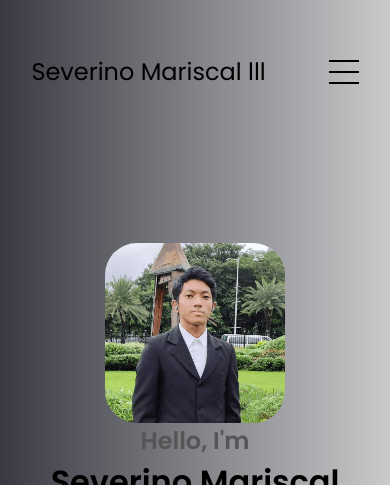
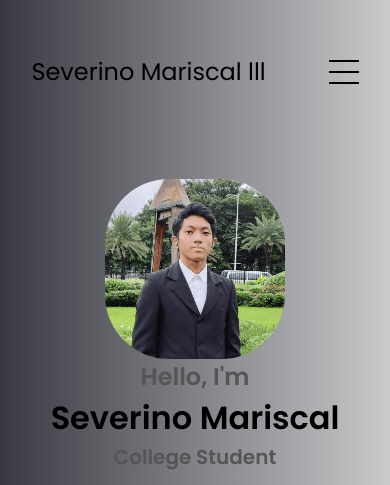
Before and after one commit to TokiRoko/severino_mariscal, a plain HTML site: page index.html in a window 390 px wide. Shown: the top 485 px of the page. Drawn offline with Linux system fonts and the light colour scheme.

Commit message:
Minor Chnages (Fixed bugs)

```diff
--- a/mediaqueries.css
+++ b/mediaqueries.css
@@ -35,8 +35,8 @@
     .section__pic-container-1 {
         justify-content: center;
         z-index: -10;
-        width: 275px auto;
-        height: 275px auto;
+        width: auto;
+        height: 275px;
         margin: 0 auto;
     }
     .contact-info-upper-container {
@@ -58,7 +58,7 @@
         height: 40vh;
     }
     #profile {
-        height: 83vh;
+        height: auto;
         margin-bottom: 0;
     }
     article {
@@ -107,7 +107,9 @@
 
     .section__pic-container-1, .profile-pic {
         width: auto;
-        padding: 2rem;
+        /*JUST REMOVE JUST IN CASE YOU
+            DON'T LIKE IT.*/
+        /* padding: 2rem; */
         height: 46vw;
     }
 
```
